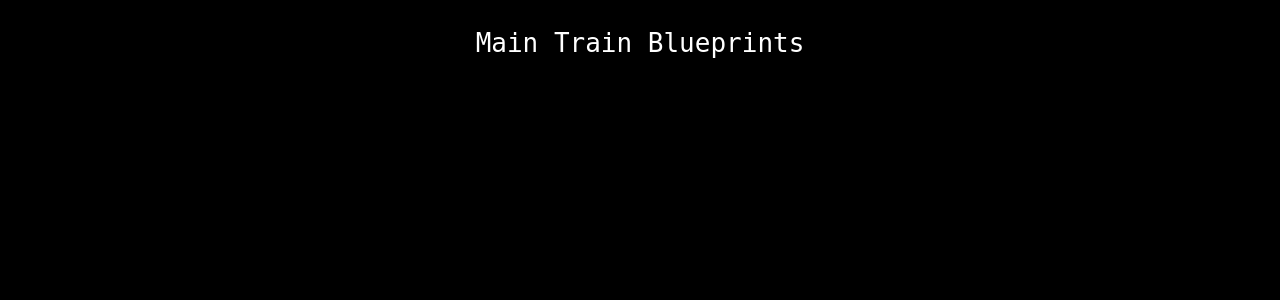
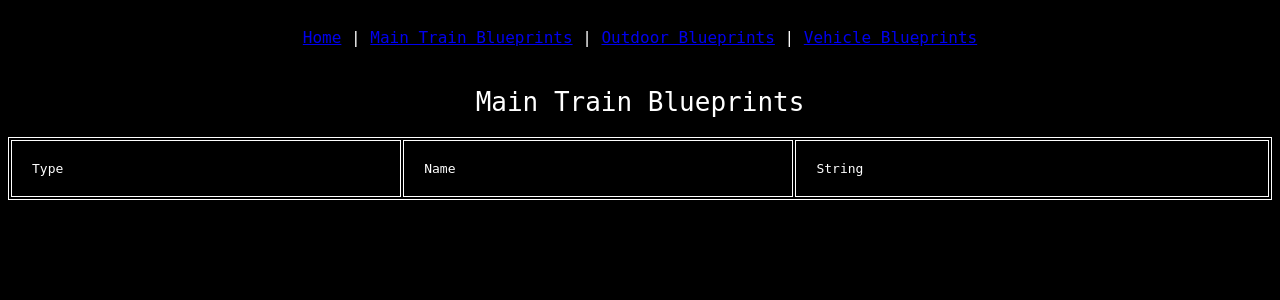
Before and after one commit to fenris22/MFWebsite, a PHP site: page /maintrain.php in a window 1280 px wide. Shown: the top 300 px of the page. Run offline with PHP 8.4, Linux system fonts and the light colour scheme; data that the repository does not hold is empty.

Commit message:
connected database and added tables for blueprints

```diff
--- a/maintrain.php
+++ b/maintrain.php
@@ -6,6 +6,31 @@
     <link rel="stylesheet" type="text/css" href="style.css">
 </head>
 <body>
+    <?php require('menu.php'); ?>
     <header>Main Train Blueprints</header>
+
+    <?php
+        $vehicleBlueprintData = file_get_contents("https://blueprints.fenristhefox.workers.dev/api/train",);
+        $vehicleBlueprints = json_decode($vehicleBlueprintData);
+    ?>
+
+    <table>
+        <thead>
+            <tr>
+                <td>Type</td>
+                <td>Name</td>
+                <td>String</td>
+            </tr>
+        </thead>
+        <tbody>
+            <?php foreach($vehicleBlueprints as $key => $item): ?>
+                <tr>
+                    <td><?php echo $item->Type; ?></td>
+                    <td><?php echo $item->Name; ?></td>
+                    <td><?php echo $item->String; ?></td>
+                </tr>
+            <?php endforeach; ?>
+        </tbody>
+    </table>
 </body>
 </html>
--- /dev/null
+++ b/menu.php
@@ -0,0 +1 @@
+<div id="menu"><a href="index.php">Home</a> | <a href="maintrain.php">Main Train Blueprints</a> | <a href="outdoor.php">Outdoor Blueprints</a> | <a href="vehicle.php">Vehicle Blueprints</a></div>
--- a/style.css
+++ b/style.css
@@ -3,18 +3,32 @@ html {
 }
 body {
     background-color: black !important;
+    color: white;
+    font-family: monospace;
 }
 header {
     color: white;
     text-align: center;
     font-size: xx-large;
-    font-family: monospace;
     padding: 20px;
 }
 p {
     color: white;
     text-align: center;
     font-size: medium;
-    font-family: monospace;
     padding: 20px;
 }
+#menu {
+    text-align: center;
+    font-size: large;
+    padding: 20px;
+}
+td {
+    border: 1px solid;
+    font-size: medium;
+    padding: 20px;
+}
+table {
+    width: 100%;
+    border: 1px solid;
+}
```
Also changed, not shown: index.php (+5 -3 lines), outdoor.php (added, +36 -0 lines), vehicle.php (added, +36 -0 lines).
